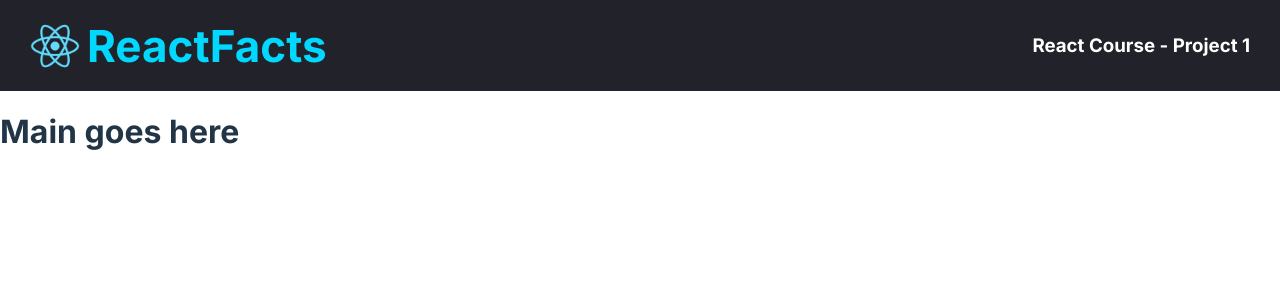
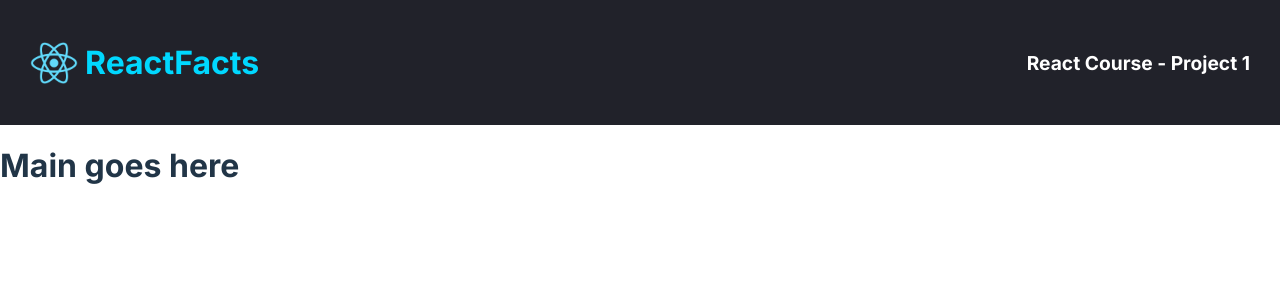
Before and after one commit to Davsan88/react-facts, a React (Vite) app: page / in a window 1280 px wide. Shown: the top 300 px of the page. Built offline with nearby package versions, Linux system fonts and the light colour scheme.

Commit message:
Update App.css

```diff
--- a/src/App.css
+++ b/src/App.css
@@ -5,23 +5,25 @@
   background-color: #21222A;
   padding-left: 30px;
   padding-right: 30px;
-  max-height: 91px;
+  min-height: 125px;
+  width: 100%;
 }
 
 .navBarDiv div {
   display: flex;
   align-items: center;
-  justify-content: space-between;
+  /* justify-content: space-between; */
   color: #00D8FF;
   gap: 7px;
-  font-size: 22px;
+  font-size: 1rem;
 }
 
 .navBarDiv div img {
-  height: 50px;
-  width: 50px;
+  height: 3rem;
+  width: 3rem;
 }
 
 .navBarDiv h3 {
   color: #FFFFFF;
+  font-size: 1.2rem;
 }
```
